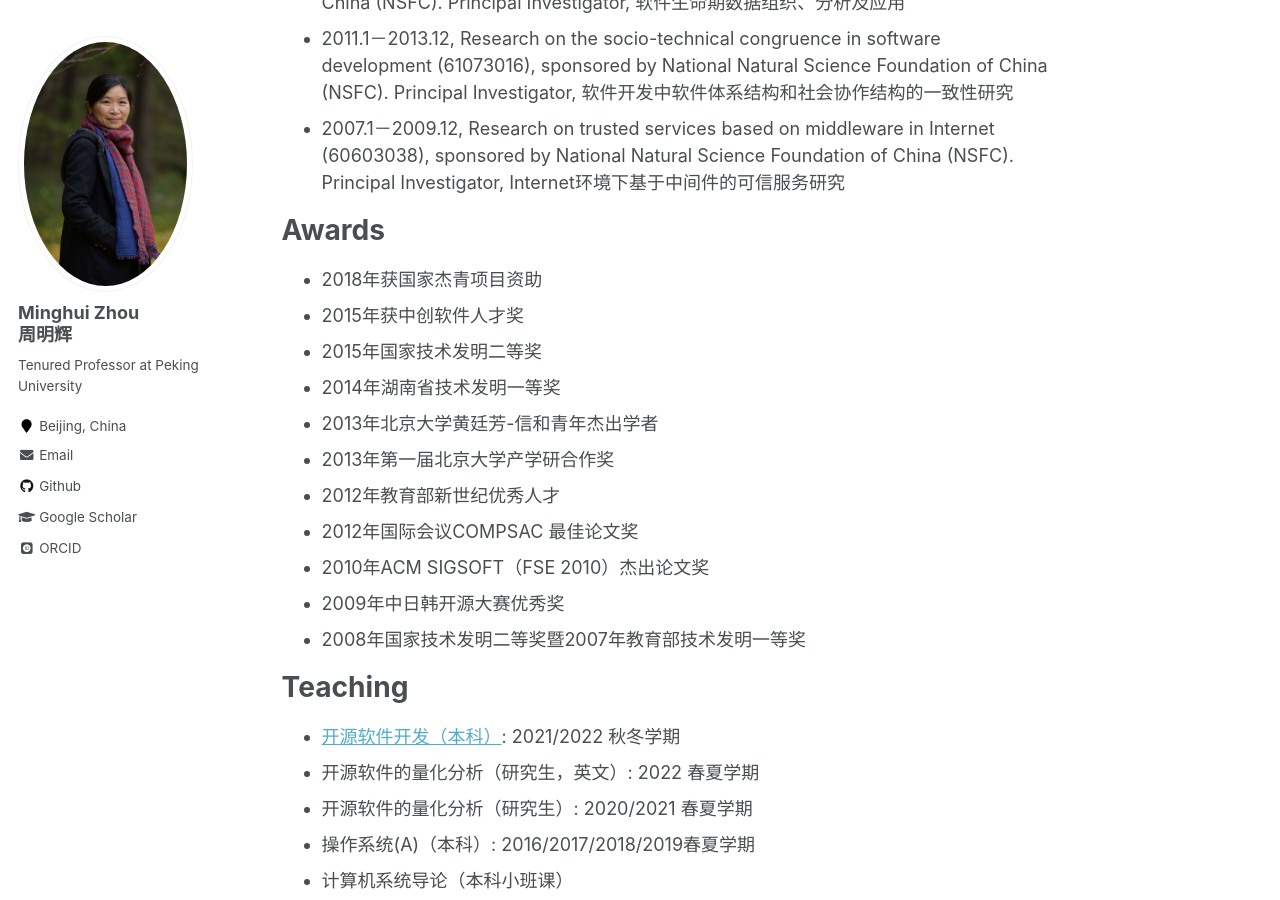
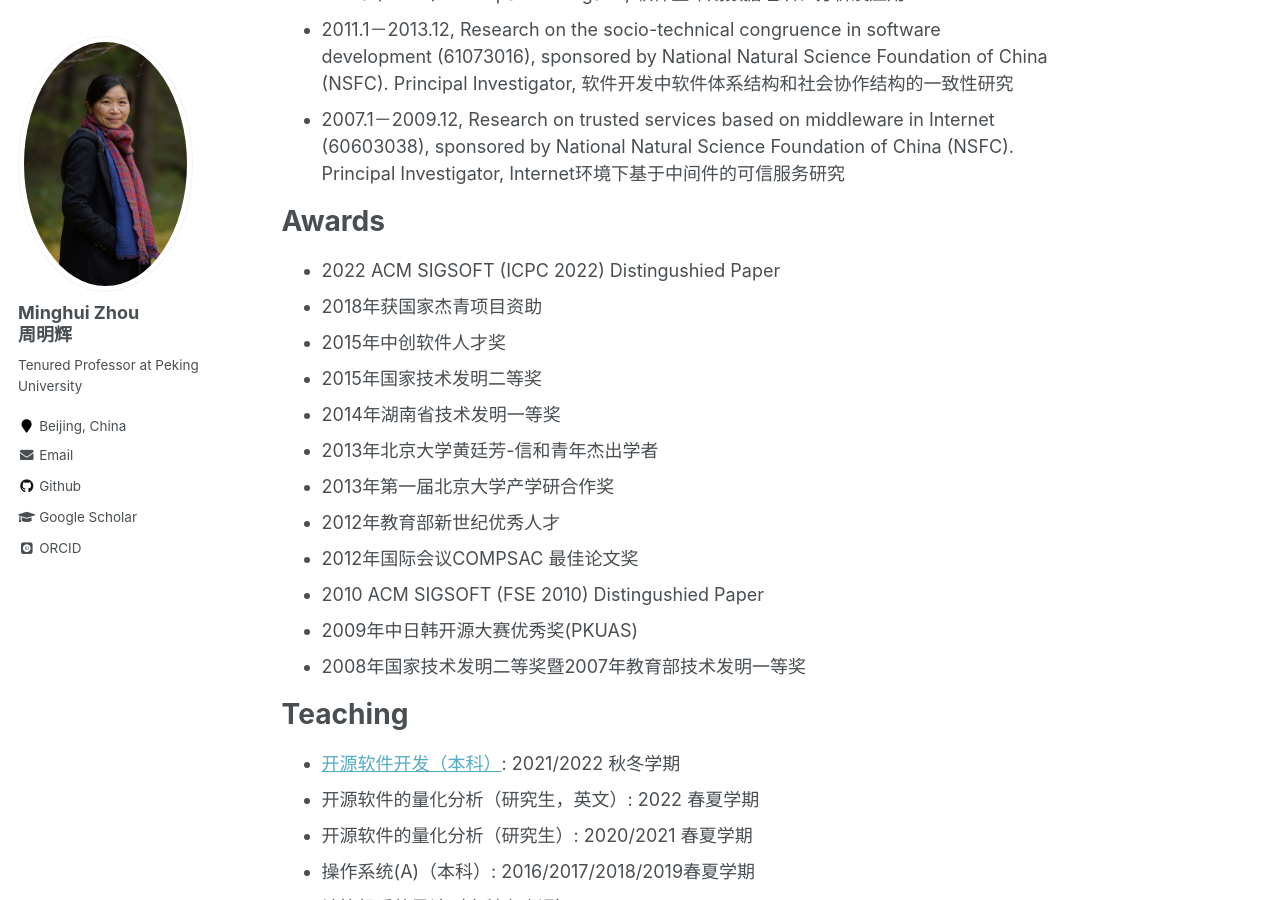
Before and after one commit to minghuizhou/minghuizhou.github.io, a Jekyll site: the page built from _pages/about.md, in a window 1280 px wide and 900 px high, scrolled down 1982 px. Built offline with Jekyll 4.4.1, drawn with Linux system fonts in a browser that asks for light colours; some web fonts are replaced.

Commit message:
Update about.md

```diff
--- a/_pages/about.md
+++ b/_pages/about.md
@@ -31,7 +31,7 @@ Please refer to the [Open Source Software Data Analytics Lab People page](https:
 Academic Services
 =====================
 - 2023	ICSE PC member;
--       ICSE-AE PC Co-Chair
+        ICSE-AE PC Co-Chair
 - 2022	ESEC/FSE, ICPC, ICSE-NIER, ESEM PC member
 - 2021	ESEC/FSE, ICSE-NIER, ICSE-AE, ICPC, MSR, ASE PC member;
         FSE-Industry Track PC Co-Chair
@@ -68,16 +68,17 @@ Projects
 
 Awards
 ==================
+- 2022 ACM SIGSOFT (ICPC 2022) Distingushied Paper
 - 2018年获国家杰青项目资助
-- 2015年获中创软件人才奖
+- 2015年中创软件人才奖
 - 2015年国家技术发明二等奖
 - 2014年湖南省技术发明一等奖
 - 2013年北京大学黄廷芳-信和青年杰出学者
 - 2013年第一届北京大学产学研合作奖
 - 2012年教育部新世纪优秀人才
 - 2012年国际会议COMPSAC 最佳论文奖
-- 2010年ACM SIGSOFT（FSE 2010）杰出论文奖
-- 2009年中日韩开源大赛优秀奖
+- 2010 ACM SIGSOFT (FSE 2010) Distingushied Paper
+- 2009年中日韩开源大赛优秀奖(PKUAS)
 - 2008年国家技术发明二等奖暨2007年教育部技术发明一等奖
 
 [//]:Talks
```
